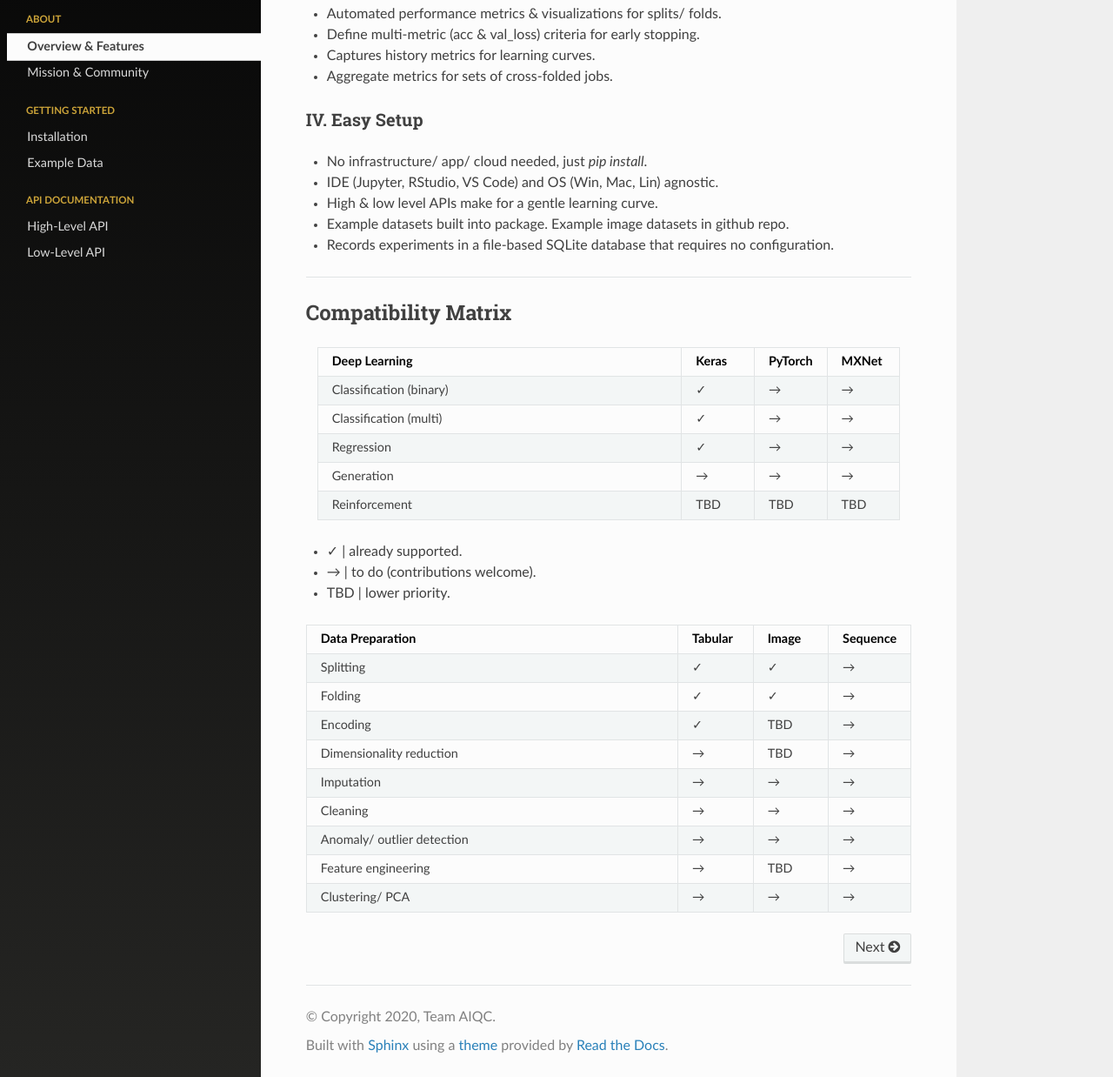
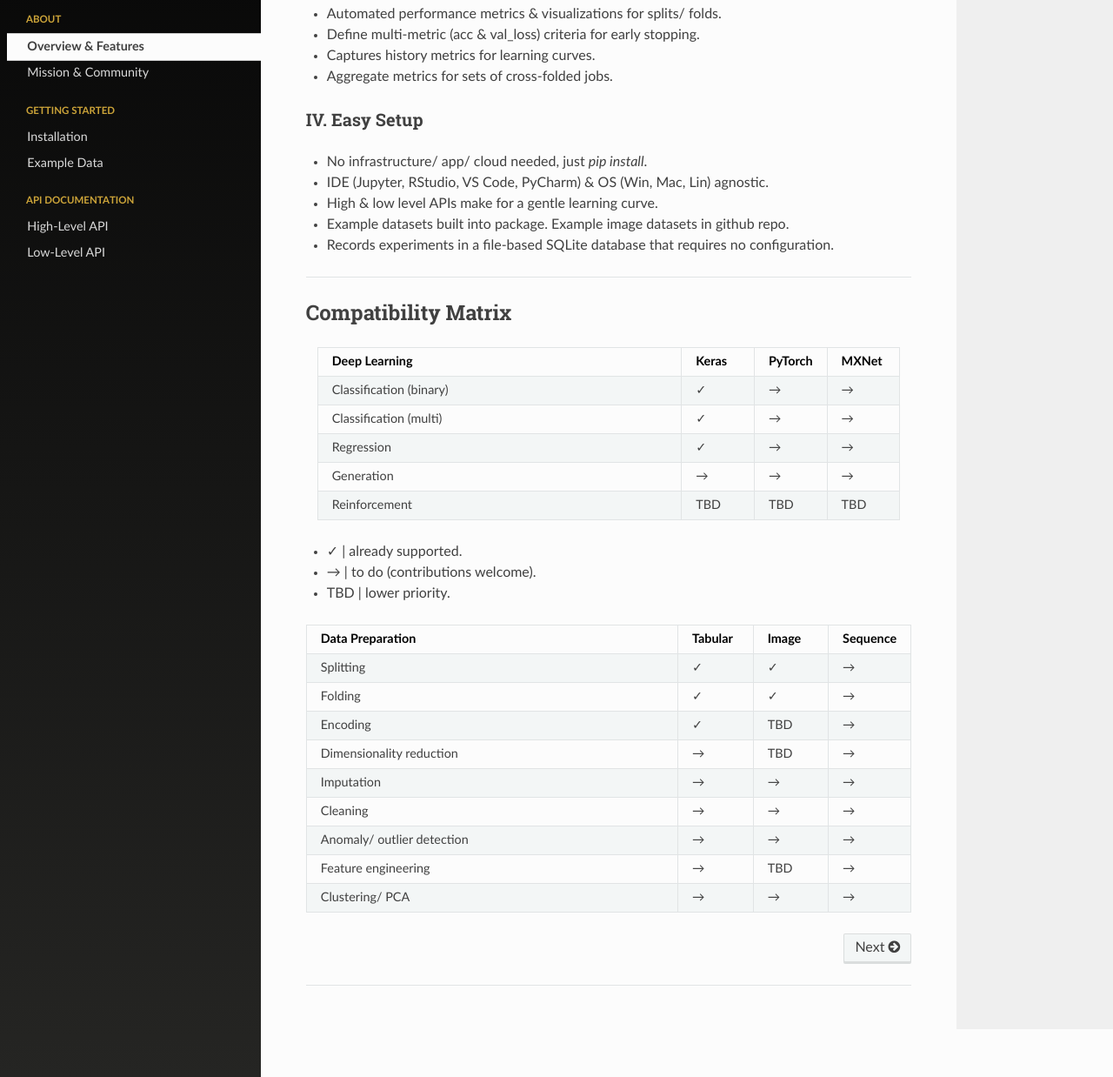
Before and after one commit to aiqc/AIQC, a Sphinx documentation site: the page built from docs/index.rst, in a window 1280 px wide and 1400 px high, scrolled down 2607 px. Shown: the part 162-1400 px from the top of the window at 87% size. Built offline with Sphinx 7.4.7 and the Read the Docs theme 2.0.0, drawn with Linux system fonts in a browser that asks for light colours; pages that are not in the unit, such as notebooks, are missing from menus.

Commit message:
sphinx removed footer

```diff
--- a/docs/conf.py
+++ b/docs/conf.py
@@ -58,6 +58,17 @@ exclude_patterns = ['_build', 'Thumbs.db', '.DS_Store']
 # relative to this directory. They are copied after the builtin static files,
 # so a file named "default.css" will overwrite the builtin "default.css".
 html_static_path = ['_static']
+# https://www.sphinx-doc.org/en/master/usage/configuration.html#confval-html_css_files
+# Create a CSS file at path: `.../docs/_static/css/custom.css`.
+html_css_files = ['css/custom.css']
+html_logo ='images/aiqc_logo_wide_white_docs.png'
+html_favicon = 'images/favicon.ico'
+html_show_sphinx = False
+html_show_copyright = False
+html_theme_options = {
+	'logo_only': True,
+	'display_version': False
+}
 
 hight_language = 'python3'
 
@@ -65,22 +76,9 @@ suppress_warnings = [
     'nbsphinx',
 ]
 
-html_logo ='images/aiqc_logo_wide_white_docs.png'
-
-html_favicon = 'images/favicon.ico'
-
-html_theme_options = {
-	'logo_only': True,
-	'display_version': False
-}
-
 # For notebook hyperlinks, I seem to have to use a `[](.html)` syntax to get it to work.
 # https://nbsphinx.readthedocs.io/en/0.8.1/markdown-cells.html#Links-to-Other-Notebooks
 
-# https://www.sphinx-doc.org/en/master/usage/configuration.html#confval-html_css_files
-# Create a CSS file at path: `.../docs/_static/css/custom.css`.
-html_static_path = ['_static']
-html_css_files = ['css/custom.css']
 # `make html` is supposed to replicate to `.../docs/_build/html/_static/css/custom.css`
 # but I've been having to manually overwrite the _build css file at that location.
 
--- a/docs/index.rst
+++ b/docs/index.rst
@@ -108,7 +108,7 @@ IV. Easy Setup
 
 * No infrastructure/ app/ cloud needed, just `pip install`.
 
-* IDE (Jupyter, RStudio, VS Code) and OS (Win, Mac, Lin) agnostic.
+* IDE (Jupyter, RStudio, VS Code, PyCharm) & OS (Win, Mac, Lin) agnostic.
 
 * High & low level APIs make for a gentle learning curve.
 
```
Also changed, not shown: 14 other files.
